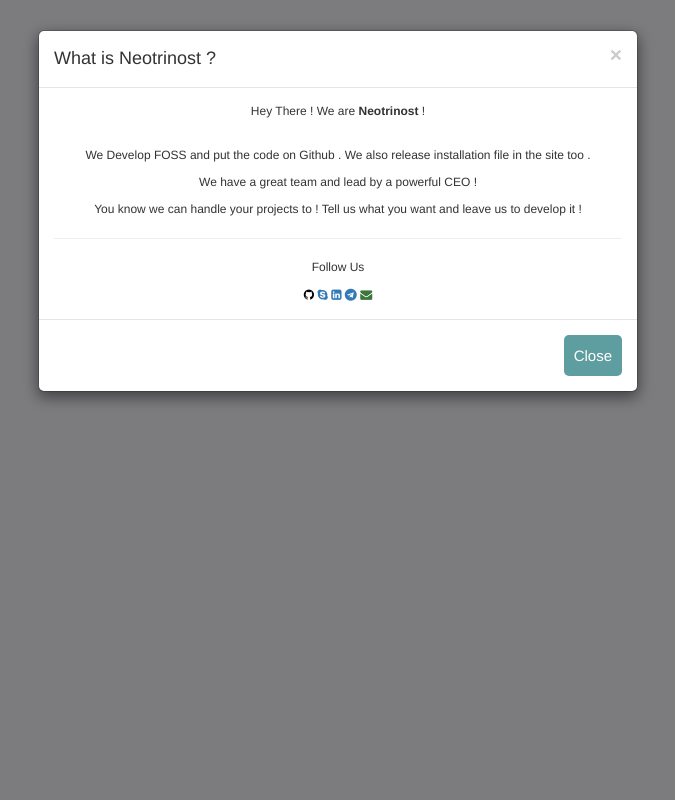
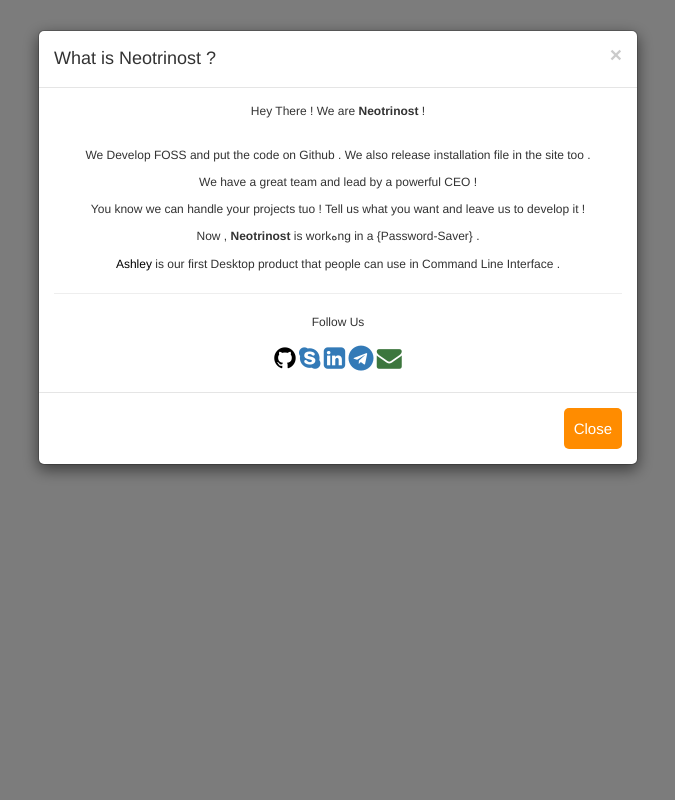
Before and after one commit to Neotrinost/Neotrinost.ir, a Flask app: page / in a window 1280 px wide, after a click on "What is Neotrinost". Shown: the whole page, without its empty margins (302-977 px from the left). Run offline with Flask 2, Linux system fonts and the light colour scheme; some libraries are stand-ins or nearby versions.

Commit message:
#FF8C00 Theme :)

```diff
--- a/app/templates/index.html
+++ b/app/templates/index.html
@@ -13,16 +13,16 @@
         }
         body {
             font-size: 120%;
-            background: #F8F8FF;
+            background: #f8f8f8;
         }
 
         .header {
             width: 30%;
             margin: 50px auto 0px;
             color: white;
-            background: #5F9EA0;
+            background: #FF8C00;
             text-align: center;
-            border: 1px solid #B0C4DE;
+            border: 1px solid #FF8C00;
             border-bottom: none;
             border-radius: 10px 10px 0px 0px;
             padding: 20px;
@@ -31,7 +31,7 @@
             width: 30%;
             margin: 0px auto;
             padding: 20px;
-            border: 1px solid #B0C4DE;
+            border: 1px solid #FF8C00;
             background: white;
             border-radius: 0px 0px 10px 10px;
         }
@@ -52,71 +52,31 @@
             border-radius: 5px;
             border: 1px solid gray;
         }
-        .btn {
-            padding: 10px;
-            font-size: 15px;
-            color: white;
-            background: #5F9EA0;
-            border: none;
-            border-radius: 5px;
-        }
-        .error {
-            width: 92%;
-            margin: 0px auto;
-            padding: 10px;
-            border: 1px solid #a94442;
-            color: #a94442;
-            background: #f2dede;
-            border-radius: 5px;
-            text-align: left;
-        }
-        .success {
-            color: #3c763d;
-            background: #dff0d8;
-            border: 1px solid #3c763d;
-            margin-bottom: 20px;
-        }
-
         .box {
             width: 80%;
             padding: 25px;
             background-color: #fff;
-            border: 1px solid #ccc;
+            border: 1px solid #FF8C00;
             border-radius: 5px;
             margin-top: 30px;
         }
-
         a {
             color: black;
         }
-
         .mybtn {
-            background-color: #5F9EA0;
+            padding: 10px;
+            font-size: 15px;
+            color: white;
+            background: #FF8C00;
+            border: none;
+            border-radius: 5px;
         }
-
         .boxx {
             text-align: center;
         }
-
-        .postbox {
-            width: 100%;
-            padding: 15px;
-            background-color: #fff;
-            border: 1px solid #ccc;
-            border-radius: 10px;
-            text-align: center;
+        .ic {
+            font-size: 25px;
         }
-
-        .logout {
-            color: red;
-            text-decoration: none;
-        }
-
-        .logout:hover {
-            color: red;
-        }
-
-
     </style>
 </head>
 <body>
@@ -128,7 +88,7 @@
         <div class="table-responsive">
             <div align="center">
                 <button type="button" id="add_btn" data-toggle="modal" data-target="#contact"
-                        class="mybtn btn btn-primary">What is Neotrinost
+                        class="mybtn">What is Neotrinost
                 </button>
             </div>
         </div>
@@ -155,17 +115,19 @@
                     <br>
                     <p>We Develop FOSS and put the code on Github . We also release installation file in the site too .</p>
                     <p>We have a great team and lead by a powerful CEO !</p>
-                    <p>You know we can handle your projects to ! Tell us what you want and leave us to develop it !</p>
-                    <hr>
+                    <p>You know we can handle your projects tuo ! Tell us what you want and leave us to develop it !</p>
+                    <p>Now , <strong>Neotrinost</strong> is workهng in a {Password-Saver} .</p>
+                    <p><a href="https://github.com/BlackIQ/Ashley">Ashley</a> is our first Desktop product that people can use in Command Line Interface .</p>
+                    <p class="line"><hr></p>
                     <p>Follow Us</p>
-                    <a href="https://linkedin.com/company/neotrinost"><i class="fa fa-github text-default"></i></a>
-                    <a href="https://linkedin.com/company/neotrinost"><i class="fa fa-skype text-primary"></i></a>
-                    <a href="https://linkedin.com/company/neotrinost"><i class="fa fa-linkedin-square text-primary"></i></a>
-                    <a href="https://linkedin.com/company/neotrinost"><i class="fa fa-telegram text-primary"></i></a>
-                    <a href="https://linkedin.com/company/neotrinost"><i class="fa fa-envelope text-success"></i></a>
+                    <a class="ic" href="https://linkedin.com/company/neotrinost"><i class="fa fa-github text-default"></i></a>
+                    <a class="ic" href="https://join.skype.com/invite/ogxDQIZ5B0ID"><i class="fa fa-skype text-primary"></i></a>
+                    <a class="ic" href="https://linkedin.com/company/neotrinost"><i class="fa fa-linkedin-square text-primary"></i></a>
+                    <a class="ic" href="https://t.me/Neotrinost"><i class="fa fa-telegram text-primary"></i></a>
+                    <a class="ic" href="https://neotrinost@yahoo.com"><i class="fa fa-envelope text-success"></i></a>
                 </div>
                 <div class="modal-footer">
-                    <button type="button" data-dismiss="modal" class="btn btn-default">Close</button>
+                    <button type="button" data-dismiss="modal" class="mybtn">Close</button>
                 </div>
             </div>
         </form>
```
